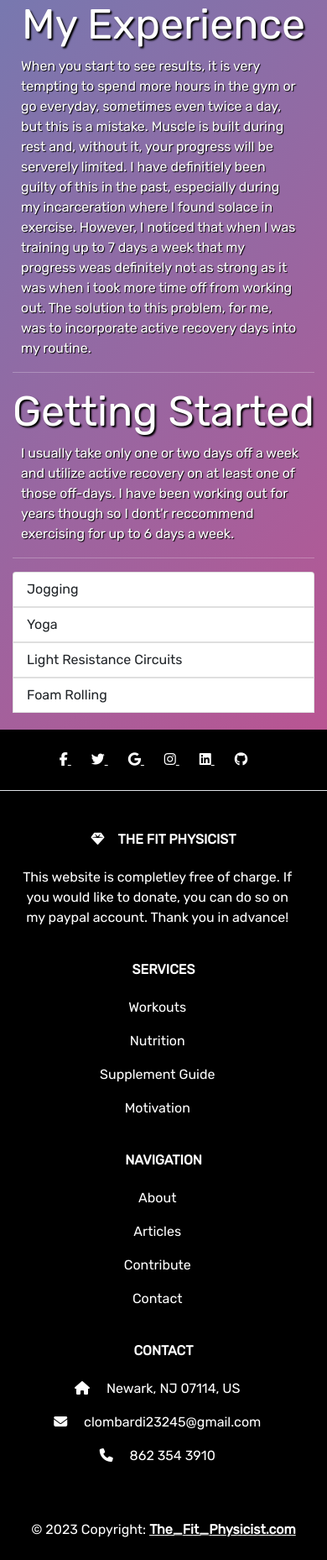
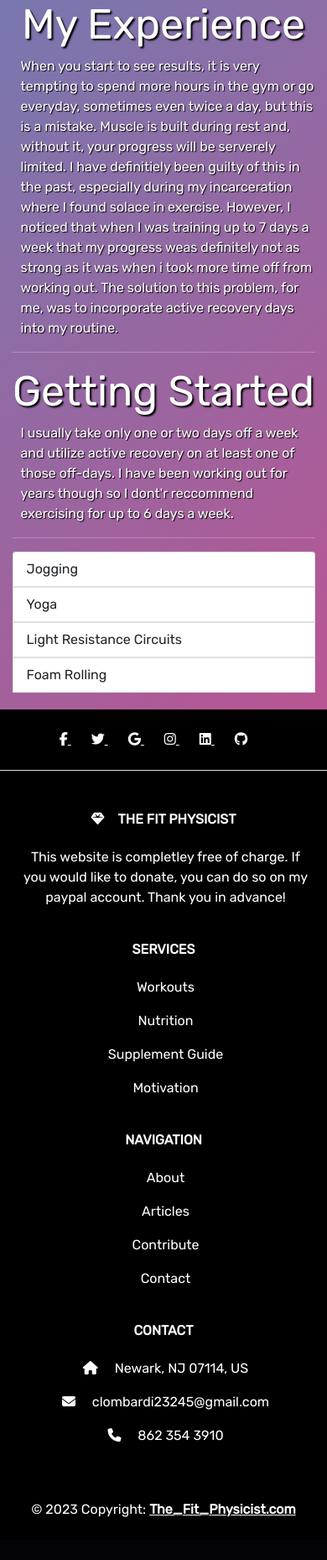
Before and after one commit to c-lombardi23/new_fit_physicist, a Flask app: page /recovery in a window 390 px wide. Shown: the part 585-2443 px from the top of the page at 84% size. After the commit the page ends 2392 px from the top, so only its background shows below. Run offline with Flask 3, Linux system fonts and the light colour scheme; some libraries are stand-ins or nearby versions.

Commit message:
more phone changes

```diff
--- a/static/css/style8.css
+++ b/static/css/style8.css
@@ -38,7 +38,7 @@ h1 {
     }
     p {
         margin-left: 10px;
-        max-width: 85vw;
+        max-width: 90vw;
     }
     }
 
```
